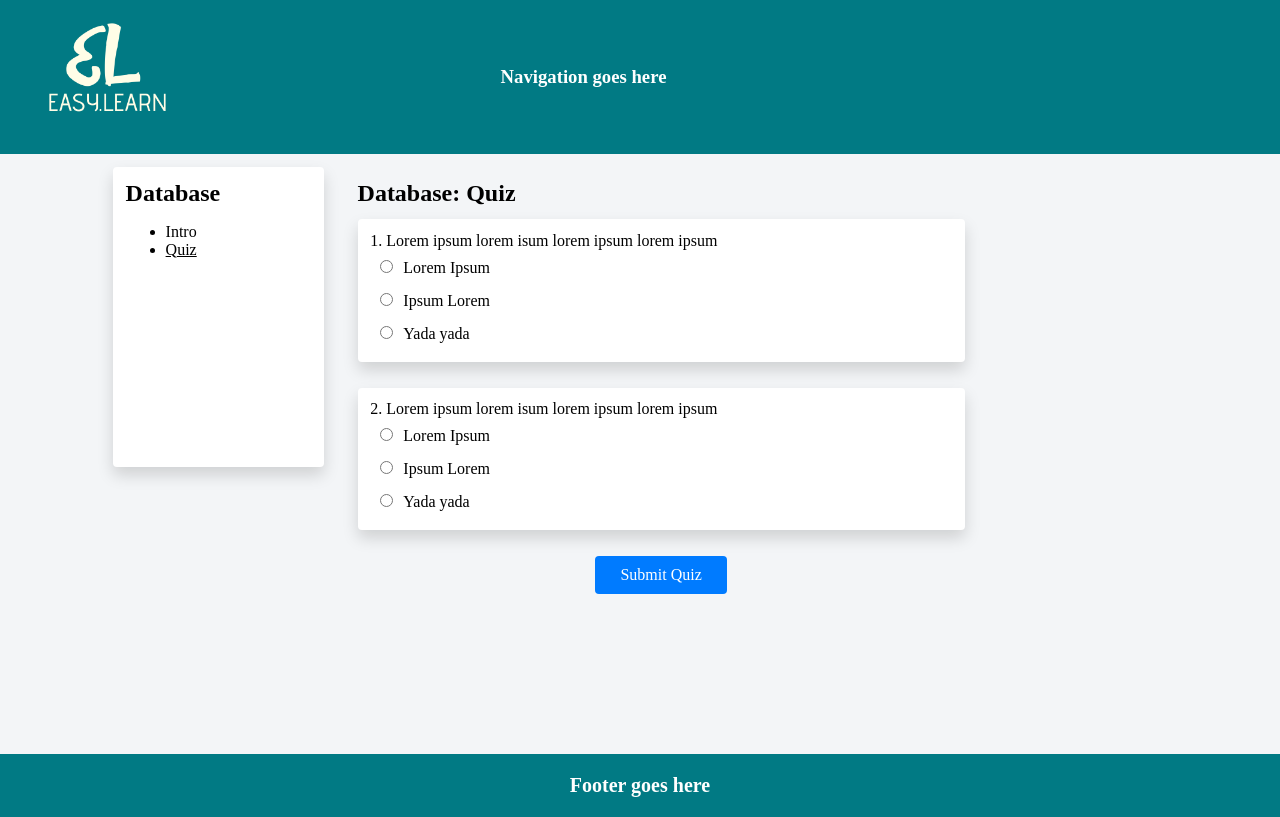
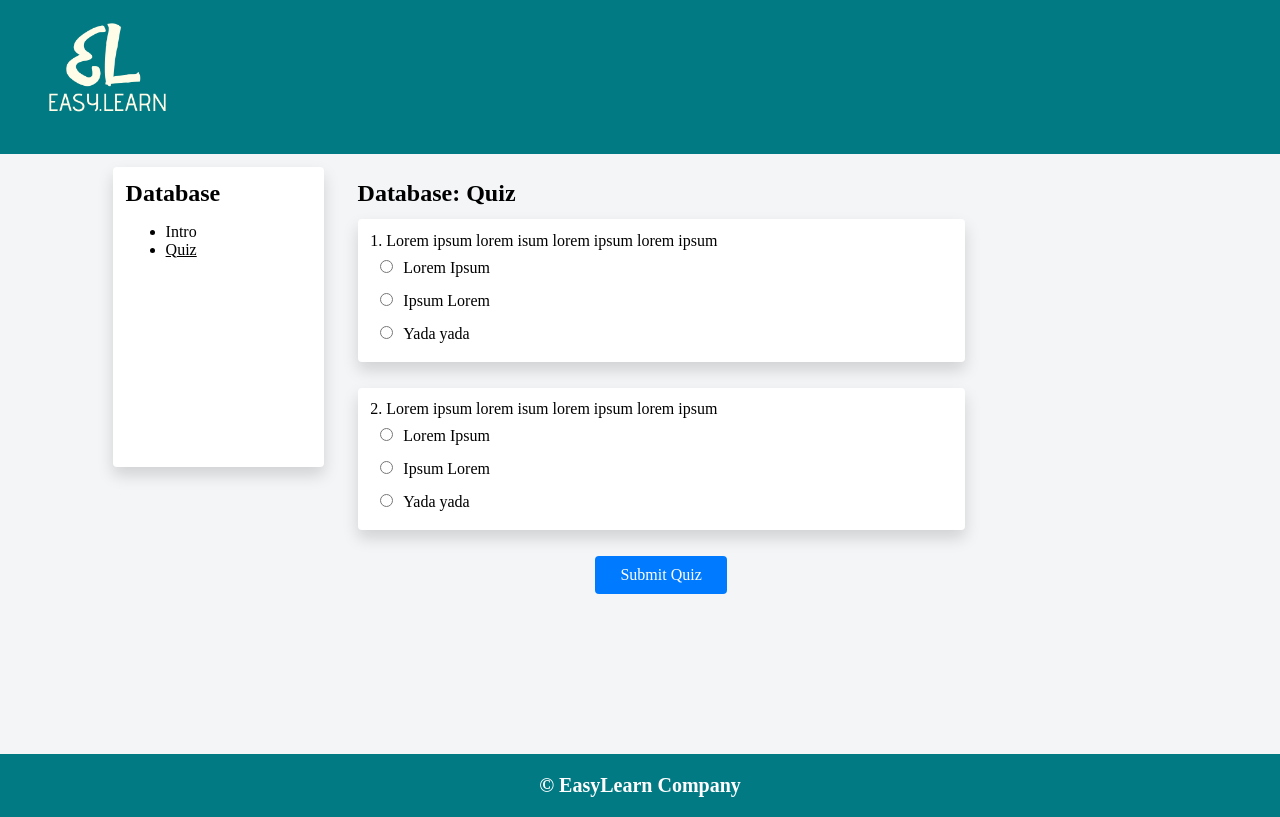
Before and after one commit to MeliPax/web3, a PHP site: page /quiz.php in a window 1280 px wide. Run offline with PHP 8.4, Linux system fonts and the light colour scheme.

Commit message:
made some progress on dynamic page implimentation

```diff
--- a/login.php
+++ b/login.php
@@ -6,13 +6,13 @@
     <meta http-equiv="X-UA-Compatible" content="ie=edge">
     <link rel="stylesheet" href="css/css.css">
     <script src="js/js.js"></script>
-    <title>Home Page</title>
+    <title>Login Page</title>
 </head>
 <body>
     <div class="login-page">
     <!-- logo -->
     <div class="logo">
-        <img class="login-logo" src="images\EasyLearn_logo.png" alt="Easy Learn" srcset="" >
+        <a href="lesson.php"><img class="login-logo" src="images\EasyLearn_logo.png" alt="Easy Learn" srcset="" ></a>
     </div>
     <!-- logo end -->
 
--- a/quiz.php
+++ b/quiz.php
@@ -10,8 +10,8 @@
 <body>
 
 <div class="header">
-    <div class="logo"><img class="logo" src="images\EasyLearn_logo.png" alt="Easy Learn" srcset="" > </div>
-    <div class="main-nav"><h3>Navigation goes here</h3></div>
+    <div class="logo"><a href="courses.php"> <img class="logo" src="images\EasyLearn_logo.png" alt="Easy Learn" srcset="" ></a></div>
+    <div class="main-nav"><h3></h3></div>
     <div class="user-info">
         <div class="profile-pic"></div>
         <div class="user-name"></div>
@@ -66,7 +66,7 @@
 </div>
 
 <div class="footer">
-    <h2> Footer goes here</h2>
+    <h2> &copy; EasyLearn Company</h2>
 </div>
 </body>
 </html>
```
Also changed, not shown: courses.php (+6 -7 lines), lesson.php (+15 -4 lines).
